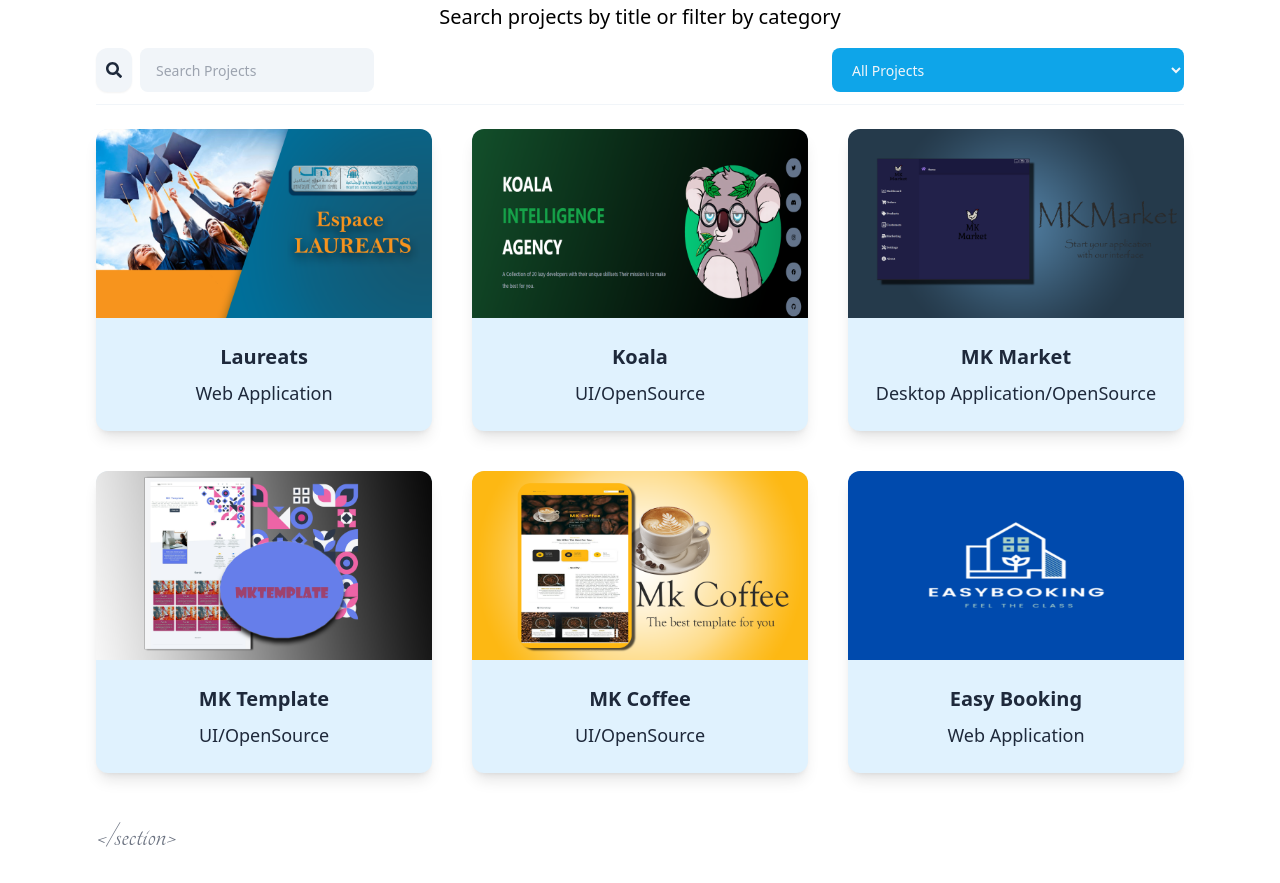
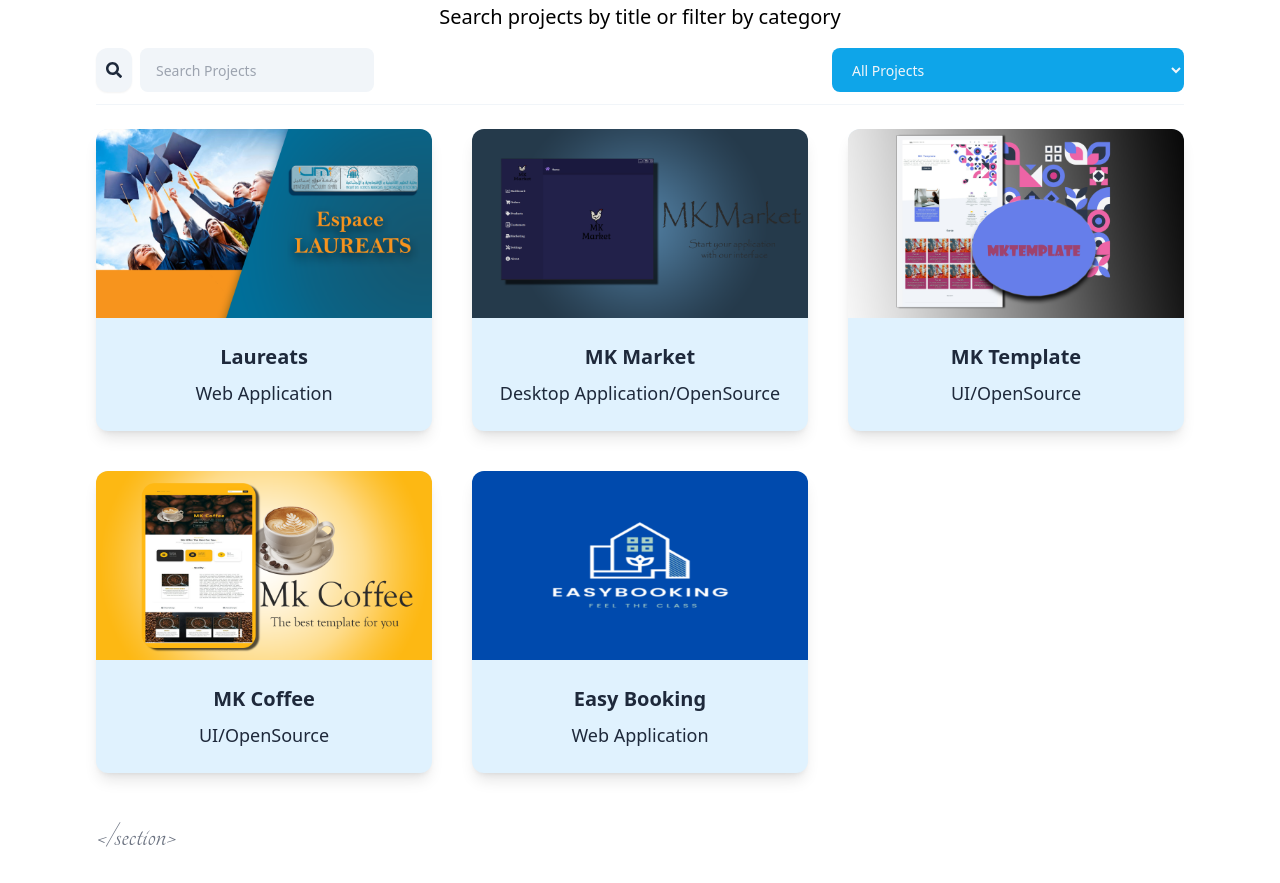
Before and after one commit to mohammedmoutawakkil/Portfolio-Example, a Vue app: page /projects in a window 1280 px wide. Shown: the part 940-1823 px from the top of the page. Built offline with nearby package versions, Linux system fonts and the light colour scheme.

Commit message:
Update projects.js
remove Koala UI

```diff
--- a/src/data/projects.js
+++ b/src/data/projects.js
@@ -6,13 +6,6 @@ const projects = [{
         category: 'Web Application',
         img: pngs['/src/assets/images/projects/web-project-1.png'].default,
         link: 'http://laureats.fsjes-umi.ac.ma/'
-    },
-    {
-        id: 6,
-        title: 'Koala',
-        category: 'UI/OpenSource',
-        img: pngs['/src/assets/images/projects/koala.png'].default,
-        link: 'https://koala-agency.vercel.app/'
     },
     {
         id: 2,
```
